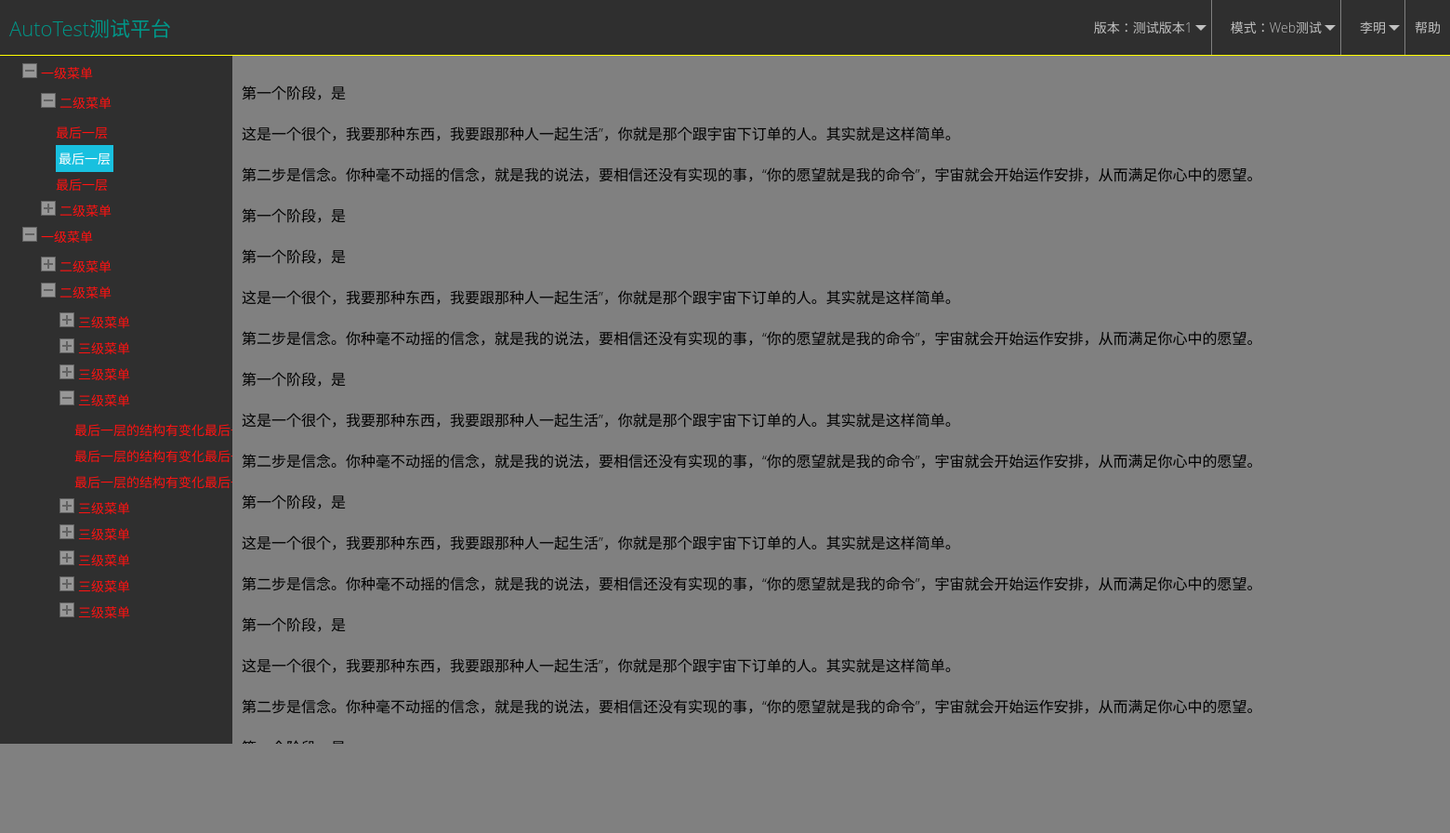
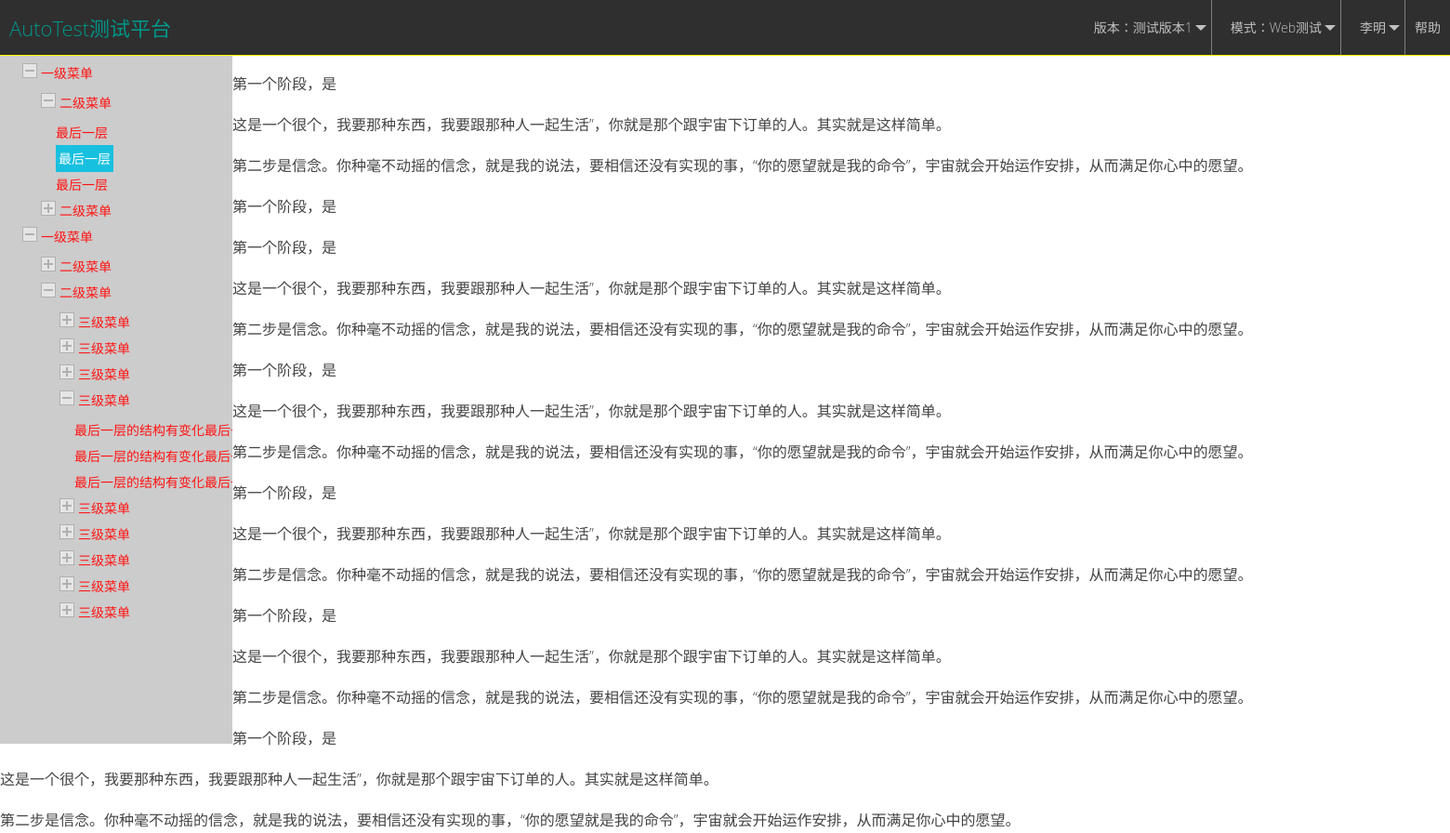
Before and after one commit to ucolourful/AutoTest, a Django app: page / in a window 1560 px wide; the page is wider, and only the part inside the window is pictured. Shown: that part at 93% size. Before the commit the page ends 800 px from the top of that part, so only its background shows below. Run offline with Django 3.2, Linux system fonts and the light colour scheme; some libraries are stand-ins or nearby versions.

Commit message:
Update main.css
【提交原因】：完成首页盒子布局
【提交时间】：2018年11月24日18:18:47
【下次提交】：完成内容视图布局

```diff
--- a/static/css/main.css
+++ b/static/css/main.css
@@ -1,42 +1,126 @@
 .main-class {
     position: absolute;
-    top: 60px;
     bottom: 0;
     left: 0;
-    display: flex;
     width: 100%;
-    padding: 0;
+    height: 100%;
+    padding: 60px 0 0 0;
 }
 
 .side-menu {
     display: block;
-    position: fixed;
-    width: 270px;
+    position: relative;
+    float: left;
+    width: 250px;
     height: 100%;
     bottom: 0;
-    padding-top: 60px;
-    background-color: #2f2f2f;
-    overflow-y: auto;
-    overflow-x: scroll;
-    z-index: 400;
-    float: top;
+    background-color: #cccccc;
+    overflow: auto;
+
 }
 
-.hidden-text {
+.main-container {
     position: relative;
-    height: 60px;
-}
-
-.container {
-    position: relative;
-    flex-grow: 1;
     padding: 10px;
     margin: 0;
     height: 100%;
     bottom: 0;
-    left: 250px;
-    background-color: grey;
-    z-index: 500;
+    background-color: #fff;
     color: black;
-    overflow-y: scroll;
+    overflow: auto;
+    border-left: 3px solid #E9967A;
 }
+
+.container-toolbar {
+    position: relative;
+    width: 100%;
+    height: 40px;
+    background-color: #ffffcc;
+    border: 1px solid #0066cc;
+}
+
+.container-content {
+    margin-top: 10px;
+    position: relative;
+    color: black;
+}
+
+.content-detail {
+    position: relative;
+    height: 380px;
+    border: 1px solid #336699;
+    overflow: hidden;
+    background-color: #ffffcc;
+}
+
+.content-desc {
+    margin-top: 10px;
+    position: relative;
+    height: 250px;
+    border: 1px solid #336699;
+    overflow: hidden;
+    background-color: #ffffcc;
+}
+
+.casedetail {
+    position: relative;
+    float: left;
+    width: 270px;
+    height: 100%;
+    border-right: 1px solid #336699;
+}
+
+.isauto {
+    position: relative;
+    float: left;
+    width: 85px;
+    height: 100%;
+}
+
+.content-desc .casedesc {
+    position: relative;
+    float: left;
+    width: 440px;
+    height: 100%;
+    border-right: 1px solid #336699;
+}
+
+.content-desc .bugrecord {
+    position: relative;
+    float: left;
+    width: 285px;
+    height: 100%;
+}
+
+.detailheader {
+    width: 100%;
+    height: 30px;
+    text-align: center;
+    border-bottom: 1px solid #336699;
+}
+
+.detailpre {
+    position: absolute;
+    width: 100%;
+    top: 30px;
+    bottom: 0;
+}
+
+#editorpre {
+    position: absolute;
+    padding: 0;
+    margin: 0;
+    top: 0;
+    bottom: 0;
+    left: 0;
+    right: 0;
+}
+
+
+.descheader {
+    width: 100%;
+    height: 30px;
+    text-align: left;
+    padding-left: 20px;
+    border-bottom: 1px solid #336699;
+}
```
